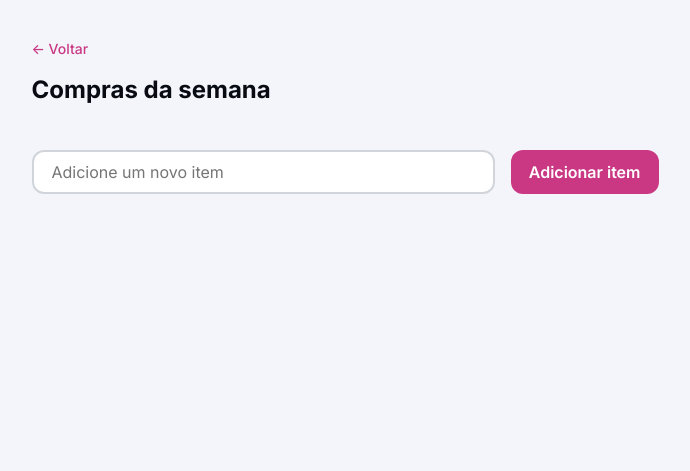
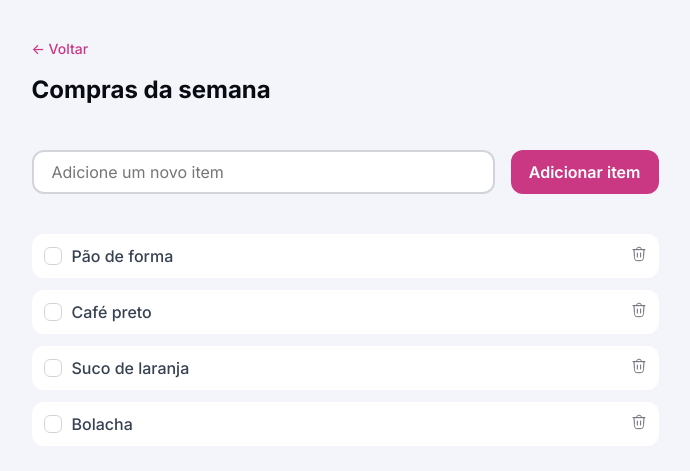
Before and after one commit to vanessamineiro/Lista-de-Compras, a plain HTML site: page index.html in a window 1280 px wide. Shown: the part 87-558 px from the top of the page, without its empty margins (295-985 px from the left). Drawn offline with Linux system fonts and the light colour scheme.

Commit message:
Estilizando lista de compras

```diff
--- a/index.html
+++ b/index.html
@@ -26,11 +26,34 @@
         <form method="post">
 
           <div class="add-item">
-            <input id="item" name="item" type="text" placeholder="Adicione um novo item">
+            <input id="new-item" name="new-item" type="text" placeholder="Adicione um novo item">
             <button class="add" type="submit">Adicionar item</button>
           </div>
 
         </form>
+
+        <ul>
+          <li>
+            <input type="checkbox" name="item">
+            <label for="item">Pão de forma</label>
+            <button><img src="assets/trash.svg" alt="Remover item"></button>
+          </li>
+          <li>
+            <input type="checkbox" name="item">
+            <label for="item">Café preto</label>
+            <button><img src="assets/trash.svg" alt="Remover item"></button>
+          </li>
+          <li>
+            <input type="checkbox" name="item">
+            <label for="item">Suco de laranja</label>
+            <button><img src="assets/trash.svg" alt="Remover item"></button>
+          </li>
+          <li>
+            <input type="checkbox" name="item">
+            <label for="item">Bolacha</label>
+            <button><img src="assets/trash.svg" alt="Remover item"></button>
+          </li>
+        </ul>
 
         <div id="removed" class="removed hide">
           <img src="assets/warning-circle-filled.svg" alt="" />
--- a/style.css
+++ b/style.css
@@ -117,6 +117,63 @@ button {
   }
 }
 
+ul {
+  list-style: none;
+  display: grid;
+  gap: 0.75rem;
+  margin-top: 2.5rem;
+
+  & li {
+    display: flex;
+    gap: .75rem;
+    padding: .75rem;
+    align-items: center;
+    background-color: var(--background-secondary);
+    border-radius: .75rem;
+    position: relative;
+
+    & input[type="checkbox"] {
+      all: unset;
+      position: absolute;
+      top: 0;
+      bottom: 0;
+      width: 85%;
+
+      &::before {
+        content: "";
+        position: absolute;
+        top: 0;
+        bottom: 0;
+        margin-block: auto;
+        width: 1rem;
+        height: 1rem;
+        border: 1px solid var(--border-primary);
+        border-radius: 0.375rem;
+        display: flex;
+      }
+
+      &:hover::before {
+        border: 1px solid var(--border-hover);
+      }
+
+      &:checked::before {
+        border-color: var(--color-brand);
+        background: var(--color-brand) url(assets/selected.svg) no-repeat center;
+      }
+    }
+
+    & label {
+      font: var(--paragraph);
+      color: var(--content-secondary);
+      margin-left: 1.75rem;
+    }
+
+    & button {
+      margin-left: auto;
+    }
+  }
+}
+
 .removed {
   display: flex;
   align-items: center;
```
Also changed, not shown: assets/selected.svg (added), assets/trash.svg (added).
